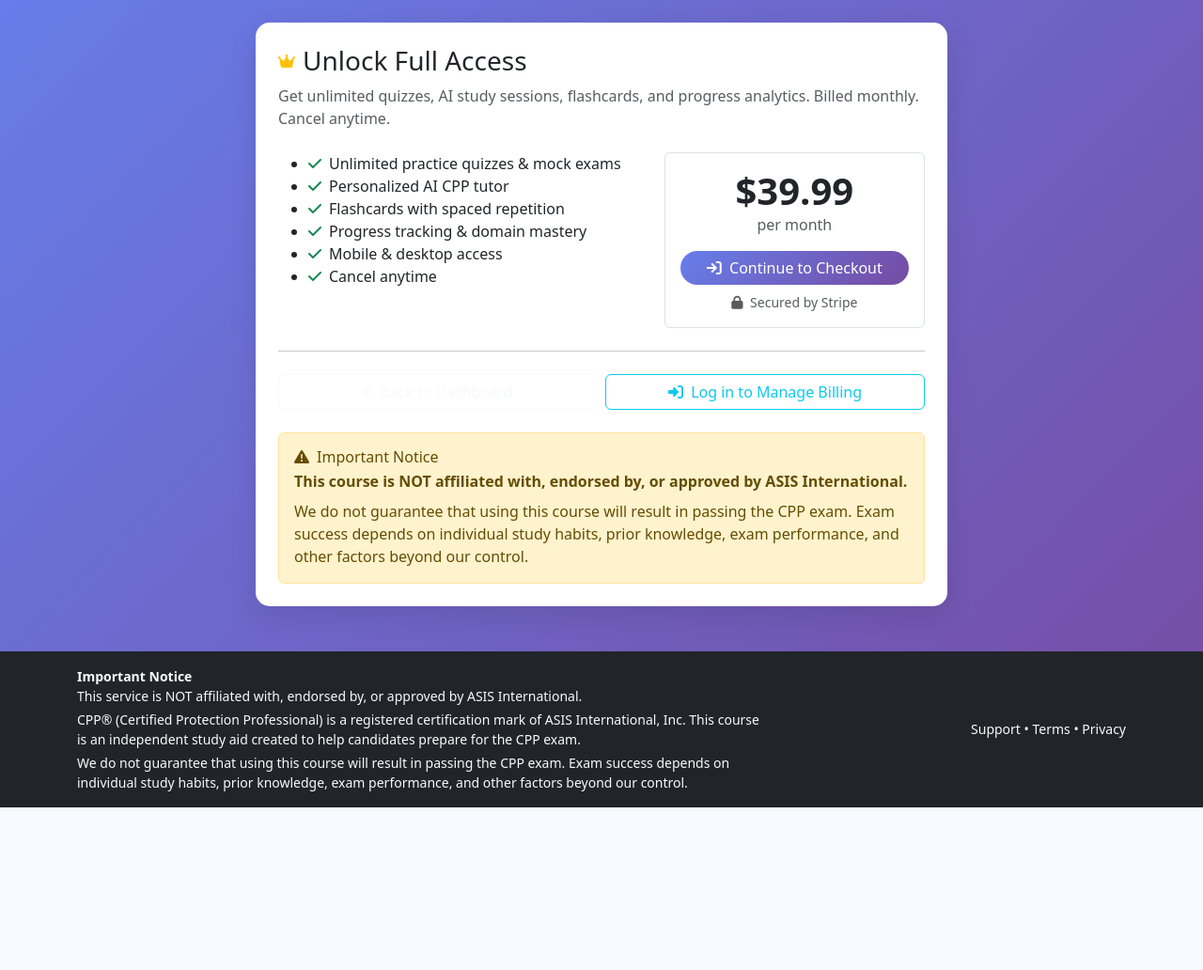
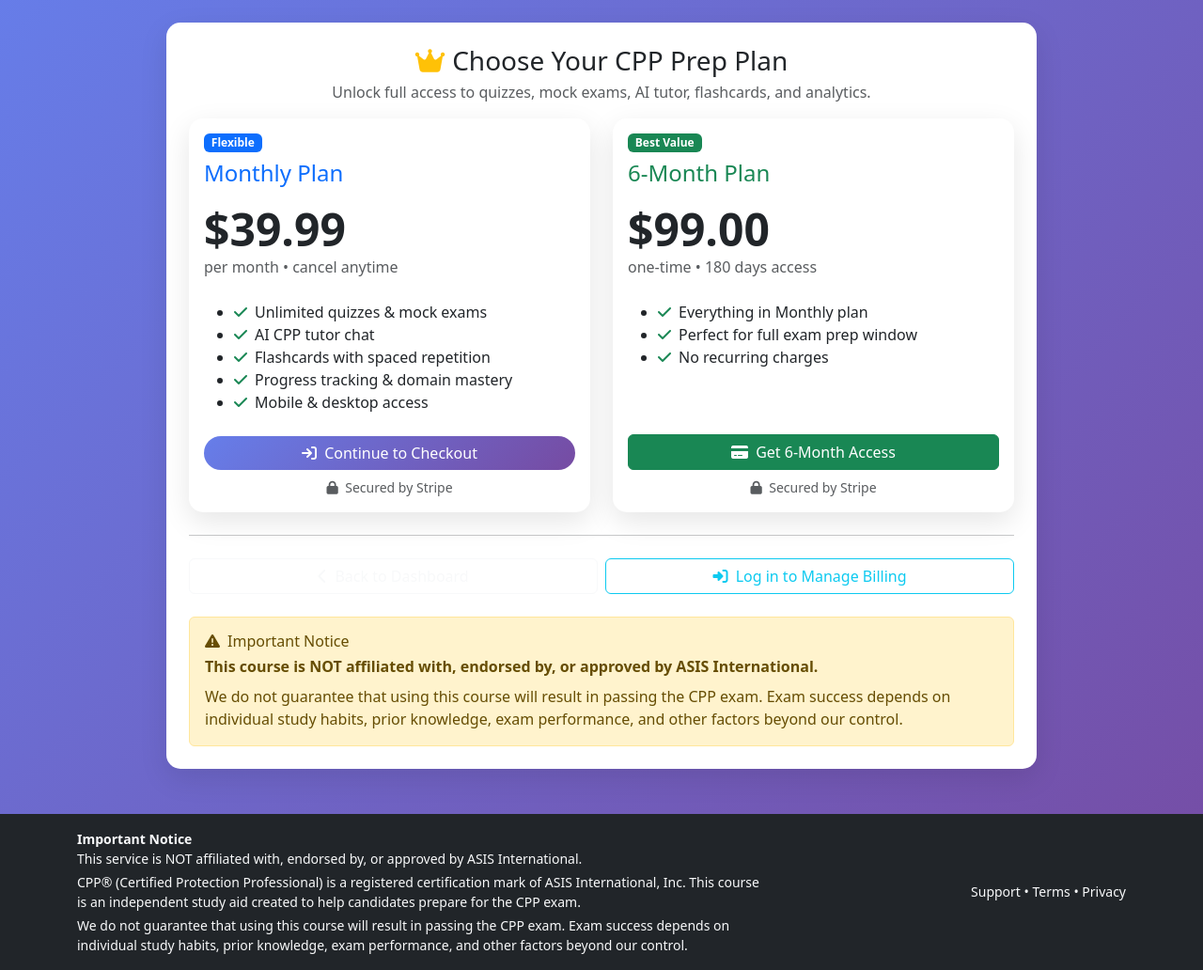
Before and after one commit to etafirearms/cpp-test-prep, a Flask app: template templates/subscribe.html in a window 1280 px wide. Shown: the part 56-1088 px from the top of the page at 94% size. Before the commit the page ends 915 px from the top, so only its background shows below. Run offline with Flask 3, Linux system fonts and the light colour scheme; the template is opened without the code that fills it, so the values that code supplies are empty; some libraries are stand-ins or nearby versions.

Commit message:
Update subscribe.html
Backend expectations (so this works immediately)

Your POST /create-checkout-session handler in app.py should branch on plan_type:

plan_type == "monthly" → create a Stripe Checkout Session (mode="subscription") using price=STRIPE_PRICE_ID_MONTHLY_3999.

plan_type == "6month" → create a Stripe Checkout Session (mode="payment") using your one-time price ID for the $99 / 180-day access (e.g., STRIPE_PRICE_ID_6MONTH_9900).

And return jsonify({"url": session.url}) for both.

```diff
--- a/templates/subscribe.html
+++ b/templates/subscribe.html
@@ -3,48 +3,77 @@
 
 {% block content %}
 <div class="row justify-content-center">
-  <div class="col-lg-8">
+  <div class="col-lg-10">
     <div class="card p-4">
-      <div class="d-flex align-items-center mb-2">
-        <i class="fas fa-crown text-warning me-2"></i>
-        <h3 class="mb-0">Unlock Full Access</h3>
+      <div class="text-center mb-3">
+        <h3 class="mb-1"><i class="fas fa-crown text-warning me-2"></i>Choose Your CPP Prep Plan</h3>
+        <p class="text-muted mb-0">Unlock full access to quizzes, mock exams, AI tutor, flashcards, and analytics.</p>
       </div>
-      <p class="text-muted mb-4">
-        Get unlimited quizzes, AI study sessions, flashcards, and progress analytics. Billed monthly. Cancel anytime.
-      </p>
 
-      <div class="row g-3 align-items-stretch">
-        <div class="col-md-7">
-          <div class="h-100">
-            <ul class="mb-0">
-              <li><i class="fas fa-check text-success me-2"></i>Unlimited practice quizzes & mock exams</li>
-              <li><i class="fas fa-check text-success me-2"></i>Personalized AI CPP tutor</li>
+      <div class="row g-4">
+        <!-- Monthly Plan (Subscription) -->
+        <div class="col-lg-6">
+          <div class="card h-100 border-primary">
+            <div class="card-body d-flex flex-column">
+              <div class="badge bg-primary align-self-start mb-2">Flexible</div>
+              <h4 class="text-primary">Monthly Plan</h4>
+              <div class="my-2">
+                <div class="display-5 fw-bold">$39.99</div>
+                <div class="text-muted">per month • cancel anytime</div>
+              </div>
+
+              <ul class="mt-3 mb-4">
+                <li><i class="fas fa-check text-success me-2"></i>Unlimited quizzes & mock exams</li>
+                <li><i class="fas fa-check text-success me-2"></i>AI CPP tutor chat</li>
                 <li><i class="fas fa-check text-success me-2"></i>Flashcards with spaced repetition</li>
                 <li><i class="fas fa-check text-success me-2"></i>Progress tracking & domain mastery</li>
                 <li><i class="fas fa-check text-success me-2"></i>Mobile & desktop access</li>
-              <li><i class="fas fa-check text-success me-2"></i>Cancel anytime</li>
               </ul>
-          </div>
-        </div>
 
-        <div class="col-md-5">
-          <div class="border rounded p-3 text-center h-100 d-flex flex-column justify-content-between">
-            <div>
-              <div class="display-6 fw-bold">$39.99</div>
-              <div class="text-muted">per month</div>
-            </div>
+              <div id="monthly-error" class="alert alert-danger py-2 px-3 d-none" role="alert"></div>
 
-            <div id="subscribe-error" class="alert alert-danger py-2 px-3 mt-3 d-none" role="alert"></div>
-
-            <form id="subscribe-form" class="mt-3">
-              <button id="subscribe-btn" type="submit" class="btn btn-primary w-100">
+              <form id="monthly-form" class="mt-auto">
+                <input type="hidden" name="plan_type" value="monthly">
+                <button id="monthly-btn" type="submit" class="btn btn-primary w-100">
                   <i class="fas fa-arrow-right-to-bracket me-1"></i> Continue to Checkout
                 </button>
               </form>
 
-            <small class="text-muted d-block mt-2">
+              <small class="text-muted d-block text-center mt-2">
                 <i class="fas fa-lock me-1"></i> Secured by Stripe
               </small>
+            </div>
+          </div>
+        </div>
+
+        <!-- 6-Month Plan (One-time) -->
+        <div class="col-lg-6">
+          <div class="card h-100 border-success">
+            <div class="card-body d-flex flex-column">
+              <div class="badge bg-success align-self-start mb-2">Best Value</div>
+              <h4 class="text-success">6-Month Plan</h4>
+              <div class="my-2">
+                <div class="display-5 fw-bold">$99.00</div>
+                <div class="text-muted">one-time • 180 days access</div>
+              </div>
+
+              <ul class="mt-3 mb-4">
+                <li><i class="fas fa-check text-success me-2"></i>Everything in Monthly plan</li>
+                <li><i class="fas fa-check text-success me-2"></i>Perfect for full exam prep window</li>
+                <li><i class="fas fa-check text-success me-2"></i>No recurring charges</li>
+              </ul>
+
+              <form action="{{ url_for('create_checkout_session') }}" method="POST" class="mt-auto">
+                <input type="hidden" name="plan_type" value="6month">
+                <button type="submit" class="btn btn-success w-100">
+                  <i class="fas fa-credit-card me-1"></i> Get 6-Month Access
+                </button>
+              </form>
+
+              <small class="text-muted d-block text-center mt-2">
+                <i class="fas fa-lock me-1"></i> Secured by Stripe
+              </small>
+            </div>
           </div>
         </div>
       </div>
@@ -84,29 +113,35 @@
 
 {% block scripts %}
 <script>
+  // Monthly plan submit -> POST to /create-checkout-session with plan_type=monthly
   (function () {
-    const form = document.getElementById('subscribe-form');
-    const btn = document.getElementById('subscribe-btn');
-    const errBox = document.getElementById('subscribe-error');
+    const form = document.getElementById('monthly-form');
+    const btn = document.getElementById('monthly-btn');
+    const err = document.getElementById('monthly-error');
 
     form.addEventListener('submit', async function (e) {
       e.preventDefault();
-      errBox.classList.add('d-none');
+      err.classList.add('d-none');
       btn.disabled = true;
       btn.innerHTML = '<i class="fas fa-spinner fa-spin me-1"></i> Redirecting…';
 
       try {
-        const res = await fetch('{{ url_for("create_checkout_session") }}', { method: 'POST' });
+        const res = await fetch('{{ url_for("create_checkout_session") }}', {
+          method: 'POST',
+          headers: { 'Content-Type': 'application/x-www-form-urlencoded;charset=UTF-8' },
+          body: new URLSearchParams([['plan_type', 'monthly']]).toString()
+        });
+
         const data = await res.json();
         if (data && data.url) {
           window.location.href = data.url;
         } else {
           throw new Error(data && data.error ? data.error : 'Checkout error');
         }
-      } catch (err) {
-        console.error(err);
-        errBox.textContent = err.message || 'Unable to start checkout. Please try again.';
-        errBox.classList.remove('d-none');
+      } catch (e) {
+        console.error(e);
+        err.textContent = e.message || 'Unable to start checkout. Please try again.';
+        err.classList.remove('d-none');
         btn.disabled = false;
         btn.innerHTML = '<i class="fas fa-arrow-right-to-bracket me-1"></i> Continue to Checkout';
       }
```
Lines whose indentation alone changed are shown as unchanged.
